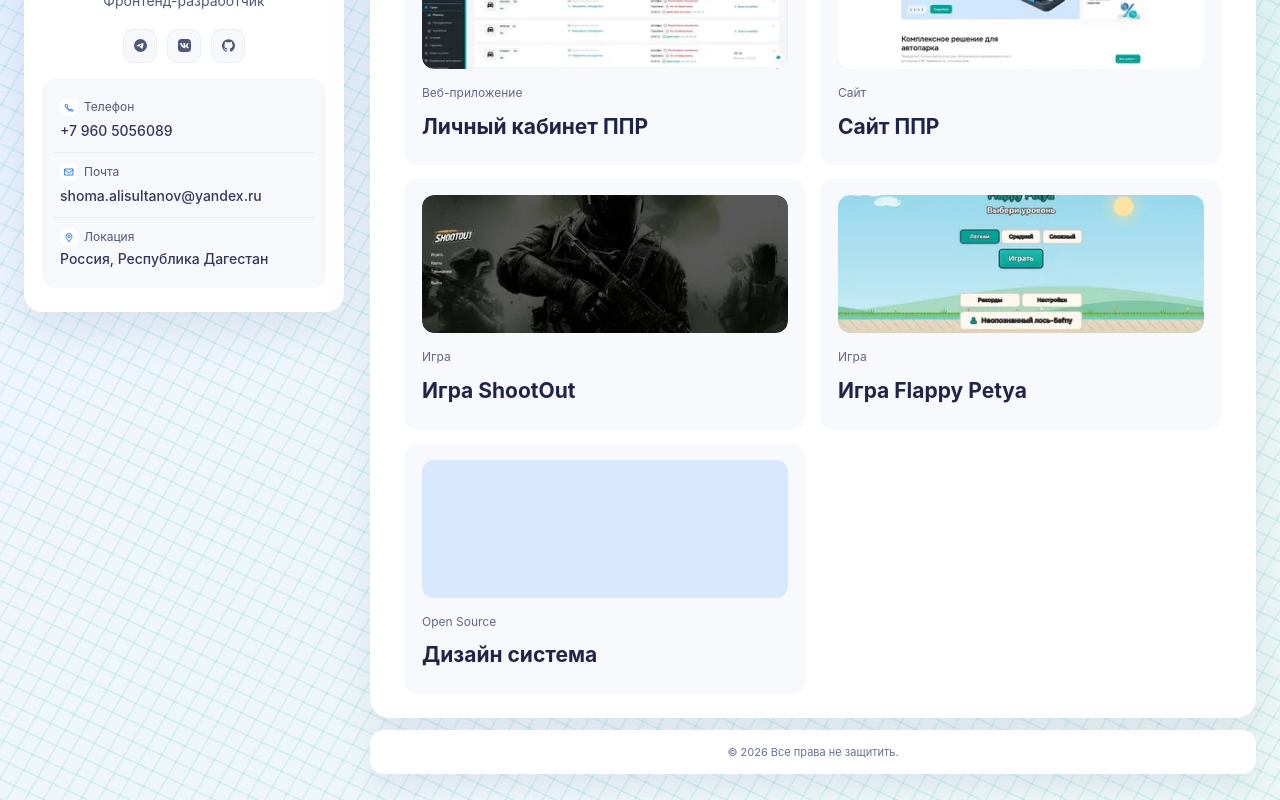
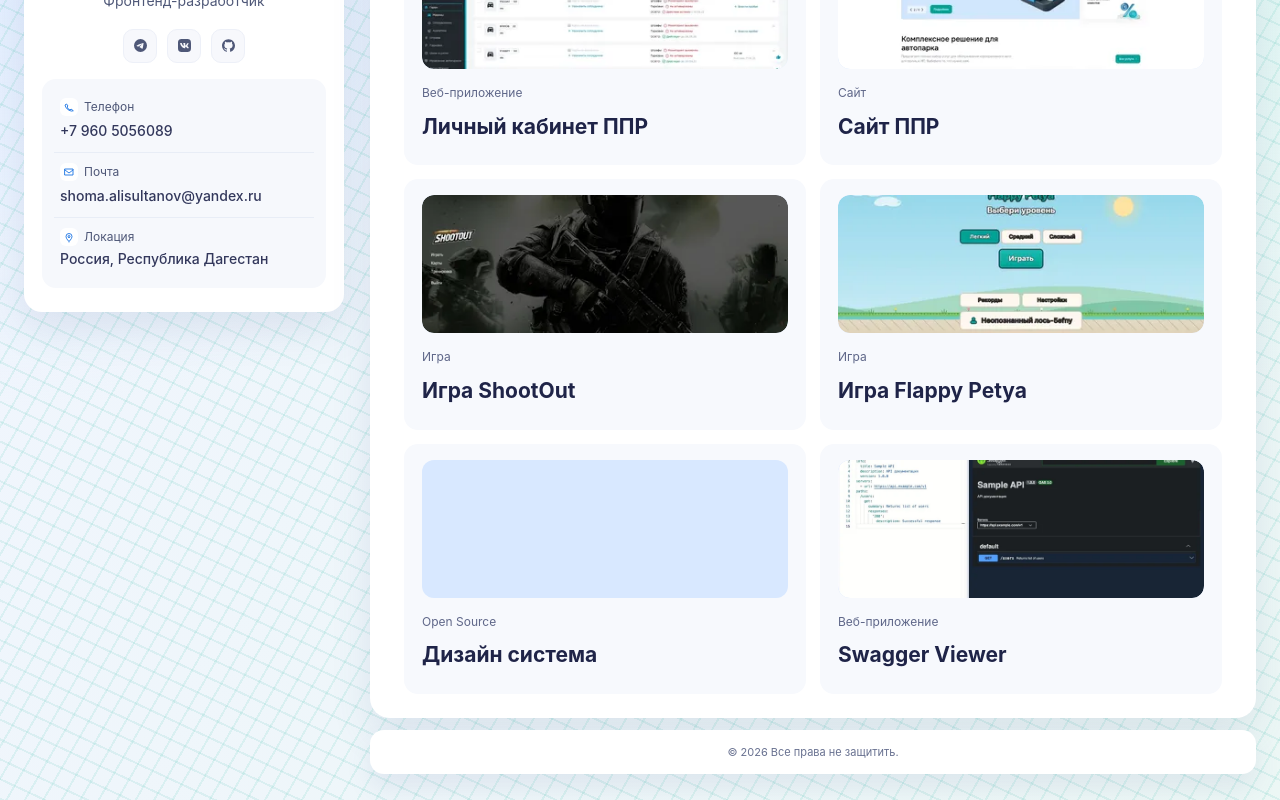
Before and after one commit to shamilfrontend/shamilfrontend, a Vue app: page /portfolio in a window 1280 px wide. Shown: the part 375-1175 px from the top of the page. Built offline with nearby package versions, Linux system fonts and the light colour scheme; a web font is replaced by a local one.

Commit message:
feat: update

```diff
--- a/src/data/portfolio-assets.ts
+++ b/src/data/portfolio-assets.ts
@@ -13,6 +13,7 @@ import gameplayImage from '../assets/portfolio/flappy-petya/gameplay.webp';
 import recordsImage from '../assets/portfolio/flappy-petya/records.webp';
 import settingsImage from '../assets/portfolio/flappy-petya/settings.webp';
 import menuMobileImage from '../assets/portfolio/flappy-petya/menu-mobile.webp';
+import swaggerViewerCover from '../assets/portfolio/swagger-viewer/cover.webp';
 
 import type { PortfolioMetaItem } from './profile-core';
 
@@ -58,4 +59,9 @@ export const portfolioMeta: PortfolioMetaItem[] = [
     preview: 'https://shamilfrontend.github.io/design-system/',
     repositoryUrl: 'https://github.com/shamilfrontend/design-system',
   },
+  {
+    languages: 'Vue3, TypeScript, Vite, Vitest, SCSS',
+    preview: 'https://shamilfrontend.github.io/swagger-viewer/',
+    coverImage: swaggerViewerCover,
+  },
 ];
--- a/src/locales/en.json
+++ b/src/locales/en.json
@@ -225,6 +225,15 @@
       "project": "Vue 3 component design system",
       "client": "Personal project",
       "description": ["Vue 3 component design system"]
+    },
+    {
+      "category": "Web Application",
+      "title": "Swagger Viewer",
+      "project": "Tool for displaying Swagger files",
+      "client": "Personal project",
+      "description": [
+        "Tool for displaying Swagger files"
+      ]
     }
   ],
   "footer": {
--- a/src/locales/ru.json
+++ b/src/locales/ru.json
@@ -225,6 +225,15 @@
       "project": "Дизайн система компонентов Vue 3",
       "client": "Личный проект",
       "description": ["Дизайн система компонентов Vue 3"]
+    },
+    {
+      "category": "Веб-приложение",
+      "title": "Swagger Viewer",
+      "project": "Инструмент для отображения Swagger файлов",
+      "client": "Личный проект",
+      "description": [
+        "Инструмент для отображения Swagger файлов"
+      ]
     }
   ],
   "footer": {
```
Also changed, not shown: src/assets/portfolio/swagger-viewer/cover.webp (added).
